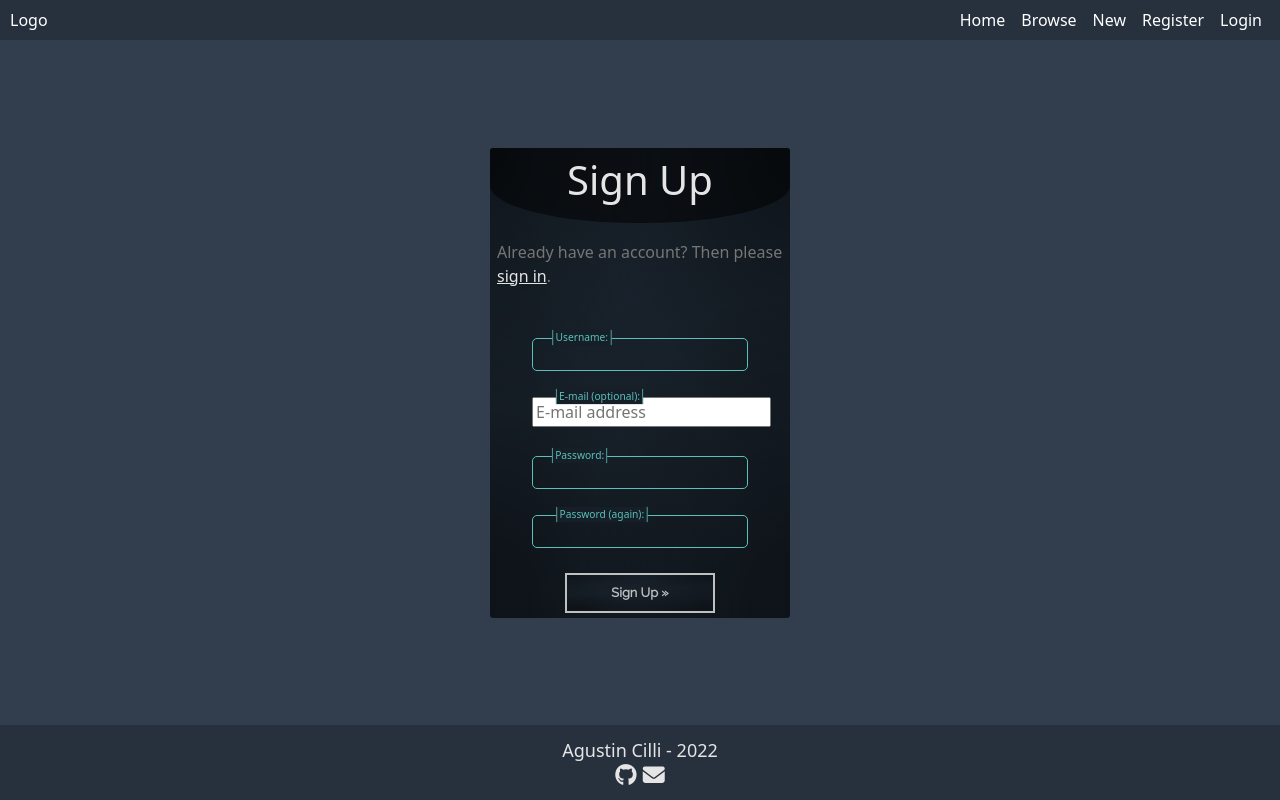
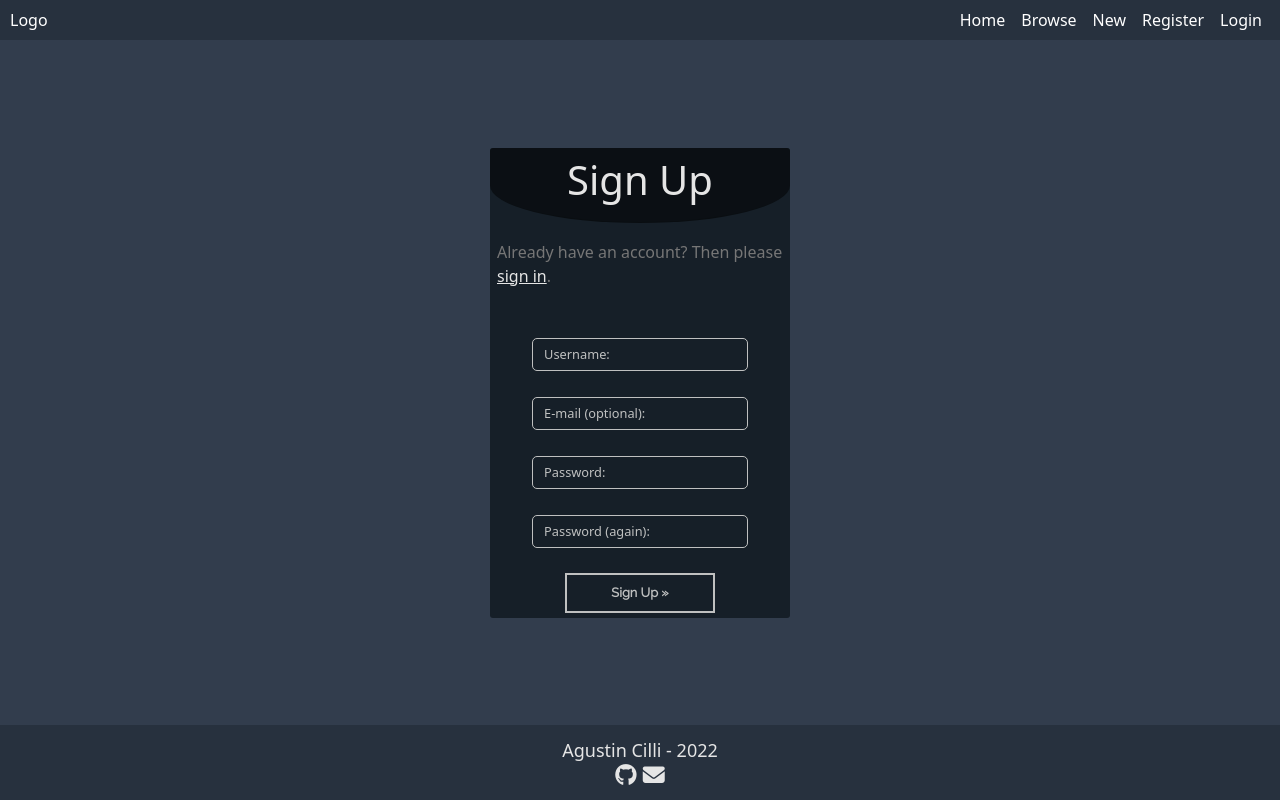
Before and after one commit to cilliagustin/code-pool, a Django app: page /accounts/signup/ in a window 1280 px wide. Run offline with Django 3.2, Linux system fonts and the light colour scheme; some libraries are stand-ins or nearby versions.

Commit message:
Edit style and functions for auth files

```diff
--- a/static/css/style.css
+++ b/static/css/style.css
@@ -5,6 +5,7 @@
     --main-gray: rgb(39,49,62);
     --highlight-gray: rgb(50,61,77);
     --dark-gray: rgb(28,39,50);
+    --darkest-gray: rgb(22,31,40);
     --text-gray: rgb(118,118,118);
     --highlight-blue: rgb(91,191,186);
     --cream: rgb(191, 192, 192);
@@ -575,7 +576,7 @@ footer .links a i{
 }
 
 .auth .auth-card{
-    background: var(--black-texture-background);
+    background: var(--darkest-gray);
     min-height: 350px;
     width: 300px;
     border-radius: 3px;
@@ -584,6 +585,7 @@ footer .links a i{
     flex-flow: column;
     align-items: center;
     justify-content: flex-start;
+    margin: 1.5rem 0;
 }
 
 .auth .auth-card .card-header{
@@ -636,13 +638,13 @@ footer .links a i{
     border: 1px solid var(--highlight-blue);
     border-top: none;
     border-bottom: none;
-    background: rgb(22,31,40);
+    background: var(--darkest-gray);
     color: var(--highlight-blue);
     padding: 0 3px;
+    transition: 1s all ease-out;
 }
 
 .auth .auth-card form p.empty label{
-    background: none;
     color: var(--cream);
     font-size: .8rem;
     top: 8px;
@@ -652,7 +654,8 @@ footer .links a i{
 }
 
 .auth .auth-card form p input[type="text"],
-.auth .auth-card form p input[type="password"]{
+.auth .auth-card form p input[type="password"],
+.auth .auth-card form p input[type="email"]{
     width: 100%;
     height: 100%;
     border: none;
@@ -661,15 +664,18 @@ footer .links a i{
     background: inherit;
     color: var(--highlight-blue);
     padding-left: 5px;
+    transition: 1s all ease-out;
 }
 
 .auth .auth-card form p input[type="text"],
-.auth .auth-card form p input[type="password"]{
+.auth .auth-card form p input[type="password"],
+.auth .auth-card form p input[type="email"]{
     border-color: var(--highlight-blue);
 }
 
 .auth .auth-card form p.empty input[type="text"],
-.auth .auth-card form p.empty input[type="password"]{
+.auth .auth-card form p.empty input[type="password"],
+.auth .auth-card form p.empty input[type="email"]{
     border-color: var(--cream);
 }
 
@@ -682,23 +688,62 @@ footer .links a i{
 }
 
 .auth .auth-card form p input[type="text"]::placeholder,
-.auth .auth-card form p input[type="password"]::placeholder{
+.auth .auth-card form p input[type="password"]::placeholder,
+.auth .auth-card form p input[type="email"]::placeholder{
     color: rgba(255, 0, 0, 0);
 }
 
+.auth .auth-card form p label[for="id_remember"]{
+    transition: none;
+    background: none;
+    position: relative;
+    z-index: 0;
+    top: 0;
+    left: 0;
+    border: none;
+    font-size: 1rem;
+}
 
-
-
+.auth .auth-card form p input[type="checkbox"]{
+    position: relative;
+    top: 1px;
+}
 
 .auth .auth-card form button{
     margin-top: auto;
     margin-bottom: 5px;
 }
 
+.auth .auth-card form button::before{
+    background: var(--darkest-gray);
+}
+
 .auth .auth-card form button p{
     margin: 0;
     background: none;
     height: auto;
+}
+
+.signout{
+    margin-top: 40px;
+    min-height: calc(100vh - 115px);
+}
+
+.signout h1{
+    margin: 1.5rem 0 1rem;
+    color: var(--cream);
+}
+
+.signout p{
+    color: var(--text-gray);
+}
+
+.signout form button::before{
+    background: var(--highlight-gray);
+}
+
+.signout form button p{
+    color: var(--cream);
 }
 
 
```
Also changed, not shown: static/js/script.js (+28 -13 lines).
